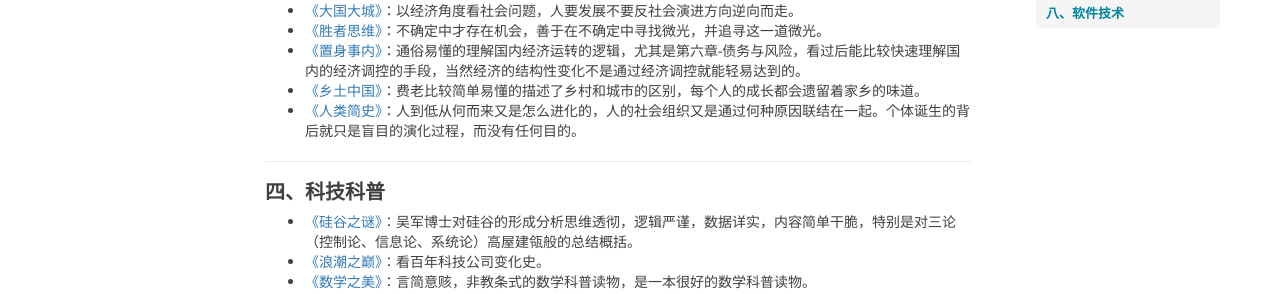
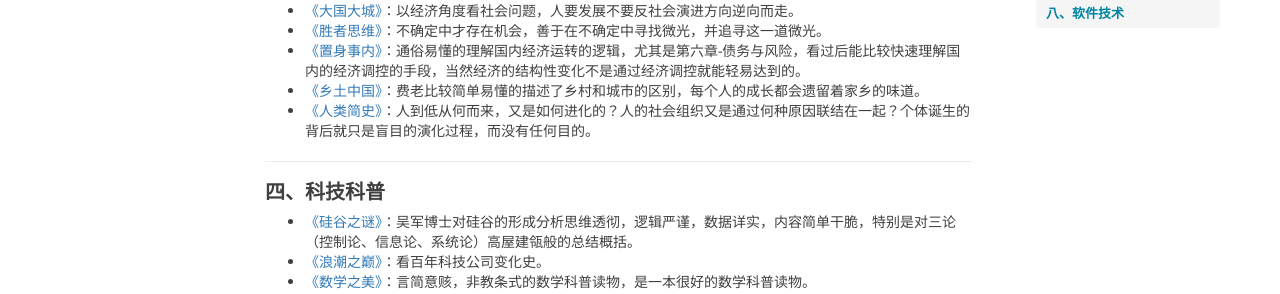
Before and after one commit to shihai1991/shihai1991.github.io, a Jekyll site: the page built from _posts/2021-11-23-个人阅读书单推荐.md, in a window 1280 px wide. Shown: the part 833-1127 px from the top of the page. Built offline with Jekyll 4.4.1, drawn with Linux system fonts in a browser that asks for light colours; nearby versions of some CDN libraries; comment, search, counter and statistics services are not loaded.

Commit message:
Update 2021-11-23-个人阅读书单推荐.md

```diff
--- a/_posts/2021-11-23-个人阅读书单推荐.md
+++ b/_posts/2021-11-23-个人阅读书单推荐.md
@@ -22,7 +22,7 @@ excerpt: null
 - [《胜者思维》](https://book.douban.com/subject/27038434/)：不确定中才存在机会，善于在不确定中寻找微光，并追寻这一道微光。
 - [《置身事内》](https://book.douban.com/subject/35546622/)：通俗易懂的理解国内经济运转的逻辑，尤其是第六章-债务与风险，看过后能比较快速理解国内的经济调控的手段，当然经济的结构性变化不是通过经济调控就能轻易达到的。
 - [《乡土中国》](https://book.douban.com/annotation/54214959/)：费老比较简单易懂的描述了乡村和城市的区别，每个人的成长都会遗留着家乡的味道。
-- [《人类简史》](https://book.douban.com/subject/25985021/)：人到低从何而来又是怎么进化的，人的社会组织又是通过何种原因联结在一起。个体诞生的背后就只是盲目的演化过程，而没有任何目的。
+- [《人类简史》](https://book.douban.com/subject/25985021/)：人到低从何而来，又是如何进化的？人的社会组织又是通过何种原因联结在一起？个体诞生的背后就只是盲目的演化过程，而没有任何目的。
 
 ## 四、科技科普
 - [《硅谷之谜》](https://book.douban.com/subject/26665230/)：吴军博士对硅谷的形成分析思维透彻，逻辑严谨，数据详实，内容简单干脆，特别是对三论（控制论、信息论、系统论）高屋建瓴般的总结概括。
```
